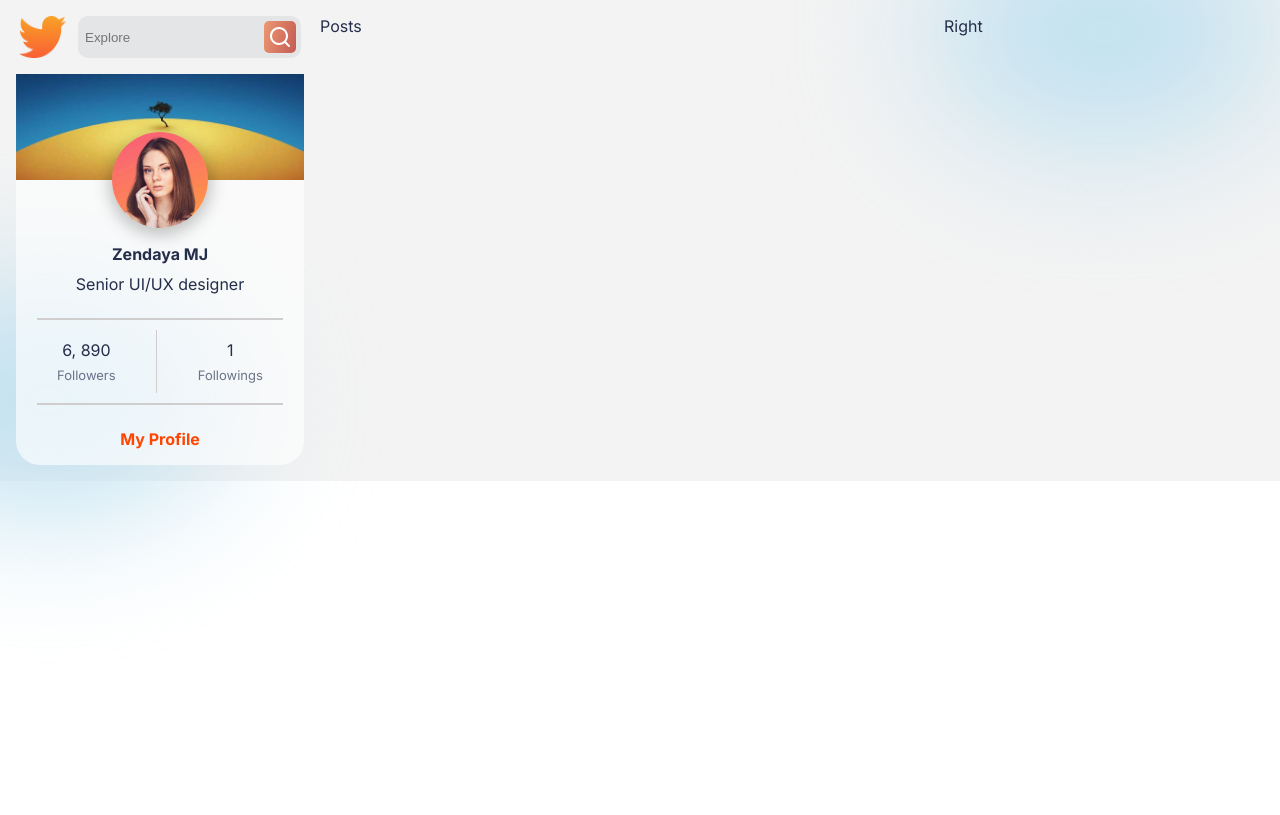
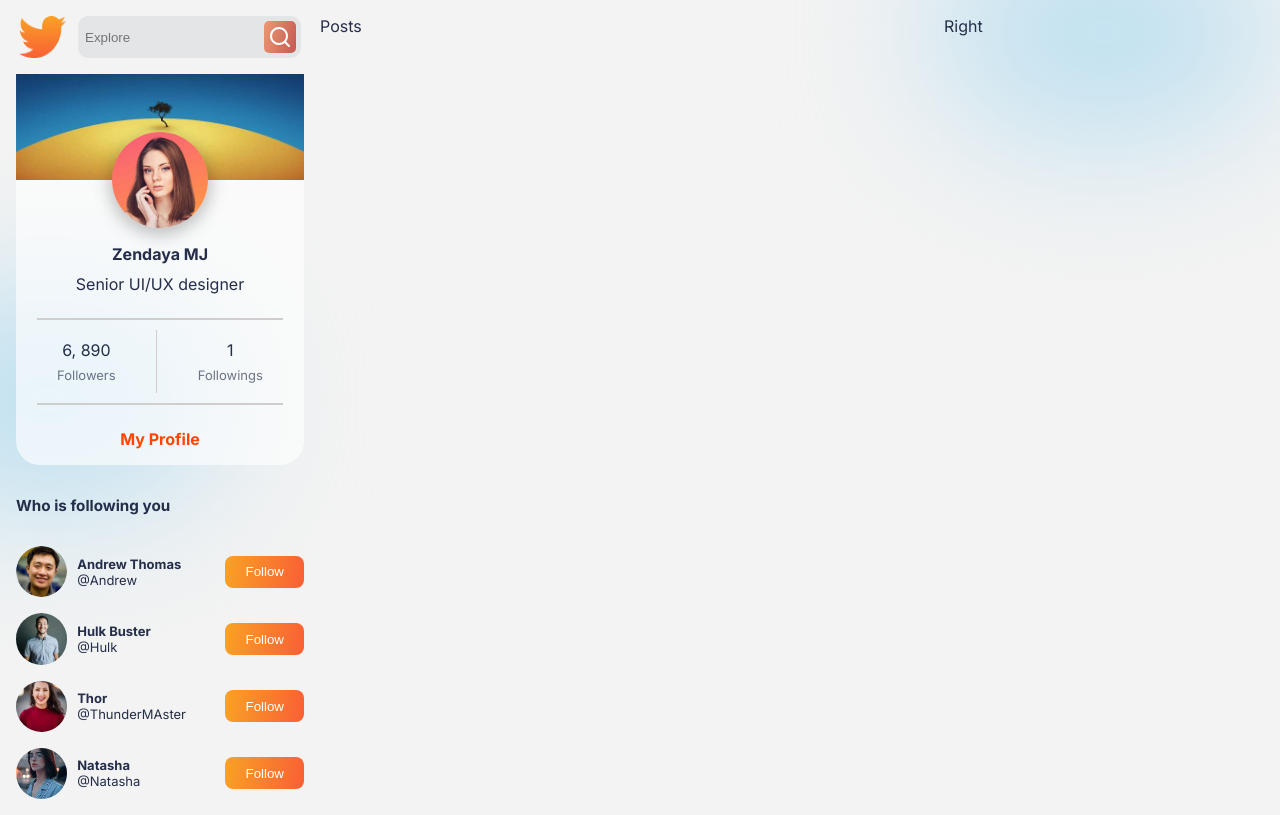
Before and after one commit to kristina130204/social-media-site, a React (Create React App) app: page / in a window 1280 px wide. Built offline with nearby package versions, Linux system fonts and the light colour scheme.

Commit message:
Added followers

```diff
--- a/src/App.css
+++ b/src/App.css
@@ -28,3 +28,19 @@
   background: #bee0f0;
   filter: blur(72px);
 }
+.button{
+  display: flex;
+  align-items: center;
+  justify-content: center;
+  color: #fff;
+  border: none;
+  border-radius: 0.5rem;
+  background: var(--buttonBg);
+  transition: all 100ms ease-out;
+}
+.button:hover{
+  cursor: pointer;
+  color: var(--orange);
+  background: transparent;
+  border: 2px solid var(--orange);
+}
--- a/src/components/FollowersCard/FollowersCard.css
+++ b/src/components/FollowersCard/FollowersCard.css
@@ -0,0 +1,36 @@
+.FollowersCard{
+    width: 100%;
+    border-radius: 0.7rem;
+    gap: 1rem;
+    display: flex;
+    flex-direction: column;
+    font-size: 13px;
+}
+.follower{
+    display: flex;
+    justify-content: space-between;
+    align-items: center;
+}
+.follower>div{
+    display: flex;
+    gap: 10px;
+}
+.followerImg{
+    width: 3.2rem;
+    height: 3.2rem;
+    border-radius: 50%;
+    object-fit: cover;
+}
+.name{
+    display: flex;
+    flex-direction: column;
+    justify-content: center;
+    align-items: flex-start;
+}
+.name>span:nth-of-type(1){
+    font-weight: bold;
+}
+.fc-button{
+    height: 2rem;
+    padding: 0 20px;
+}
--- a/src/components/FollowersCard/FollowersCard.jsx
+++ b/src/components/FollowersCard/FollowersCard.jsx
@@ -1,9 +1,25 @@
 import React from 'react'
+import './FollowersCard.css'
+import { Followers } from '../../data/FollowersData'
 
 const FollowersCard = () => {
   return (
-    <div>
-
+    <div className='FollowersCard'>
+      <h3>Who is following you</h3>
+      { Followers.map((follower, id) => {
+        return(
+          <div className="follower">
+            <div>
+              <img src={ follower.img } alt="" className='followerImg' />
+              <div className="name">
+                <span>{ follower.name }</span>
+                <span>@{ follower.username }</span>
+              </div>
+            </div>
+            <button className='button fc-button'>Follow</button>
+          </div>
+        )
+      }) }
     </div>
   )
 }
--- a/src/components/profileSide/ProfileSide.jsx
+++ b/src/components/profileSide/ProfileSide.jsx
@@ -2,12 +2,14 @@
 import Search from '../search/Search'
 import ProfileCard from '../profileCard/ProfileCard'
 import './ProfileSide.css'
+import FollowersCard from '../FollowersCard/FollowersCard'
 
 const ProfileSide = () => {
   return (
     <div className='ProfileSide'>
       <Search/>
       <ProfileCard/>
+      <FollowersCard/>
     </div>
   )
 }
--- /dev/null
+++ b/src/data/FollowersData.js
@@ -0,0 +1,27 @@
+import img1 from '../img/img1.png'
+import img2 from '../img/img2.png'
+import img3 from '../img/img3.png'
+import img4 from '../img/img4.jpg'
+
+export const Followers = [
+    {
+        name: 'Andrew Thomas',
+        username: 'Andrew',
+        img: img1,
+    },
+    {
+        name: 'Hulk Buster',
+        username: 'Hulk',
+        img: img2,
+    },
+    {
+        name: 'Thor',
+        username: 'ThunderMAster',
+        img: img3,
+    },
+    {
+        name: 'Natasha',
+        username: 'Natasha',
+        img: img4,
+    },
+]
```
Also changed, not shown: src/components/PostSide/PostSide.jsx (added, +12 -0 lines), src/components/PostSide/PostSide.css (added).
